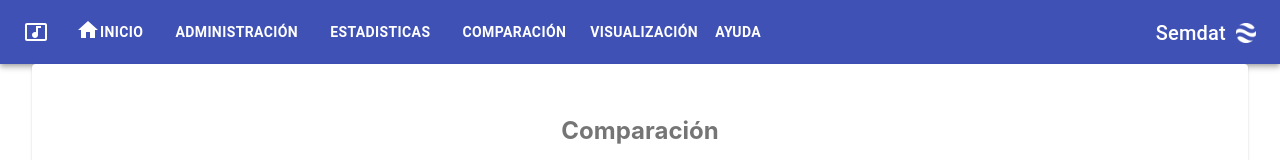
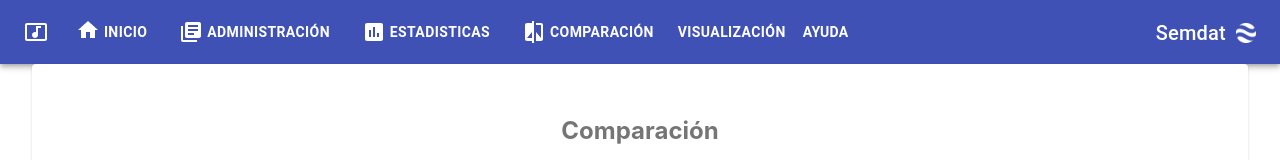
Before and after one commit to ignacioainol/Mui-frontend-SGM, a React (Create React App) app: page /comparacion in a window 1280 px wide. Shown: the top 160 px of the page. Built offline with nearby package versions, Linux system fonts and the light colour scheme; no server answers.

Commit message:
navbar and nameObject

```diff
--- a/src/components/Comparacion/index.js
+++ b/src/components/Comparacion/index.js
@@ -113,11 +113,17 @@ function Comparacion() {
 
 
     const findData = async (event) => {
-        if (valueObjName == []) {
-            alert("there can be no empty fields");
+        if (value == [] || valueObj == [] || valueObjName == 0) {
+            alert("esta null");
         } else {
-            alert(valueObjName);
+            const searchData = {
+                sistema: value,
+                object: valueObj,
+                name: valueObjName
+            };
+            const objeto = await ComparacionRepository.getDatos(searchData);
 
+            console.log(objeto);
         }
     }
 
--- a/src/components/Navbar/index.js
+++ b/src/components/Navbar/index.js
@@ -17,6 +17,10 @@ import { Typography, Grid } from '@material-ui/core';
 import { Link } from 'react-router-dom';
 import  MusicVideoIcon from '@material-ui/icons/MusicVideo';
 import HomeIcon from '@material-ui/icons/Home';
+import LibraryBooksIcon from '@material-ui/icons/LibraryBooks';
+import AssessmentIcon from '@material-ui/icons/Assessment';
+import CompareIcon from '@material-ui/icons/Compare';
+
 
 const useStyles = makeStyles({
   buttonMod: {
@@ -106,25 +110,25 @@ export default function Navbar() {
               </IconButton>
               <Link to="/" color={'inherit'}>
                 <Button variant="contained" color="primary" className={classes.buttonMod} disableElevation>
-                  <HomeIcon style={{marginTop: '-4px' }}/> Inicio
+                  <HomeIcon style={{marginTop: '-4px' }}/> &nbsp;Inicio
                 </Button>
               </Link>
 
               <Link to="/administracion" color={'inherit'}>
                 <Button variant="contained" color="primary" className={classes.buttonMod} disableElevation>
-                  Administración
+                <LibraryBooksIcon/> &nbsp;Administración
                 </Button>
               </Link>
 
               <Link to="/estadisticas" color={'inherit'}>
                 <Button variant="contained" color="primary" className={classes.buttonMod} disableElevation>
-                  Estadisticas
+                  <AssessmentIcon/> &nbsp;Estadisticas
               </Button>
               </Link>
 
               <Link to="/comparacion" color={'inherit'}>
                 <Button variant="contained" color="primary" className={classes.buttonMod} disableElevation>
-                  Comparación
+                  <CompareIcon/> &nbsp;Comparación
                 </Button>
               </Link>
 
```
